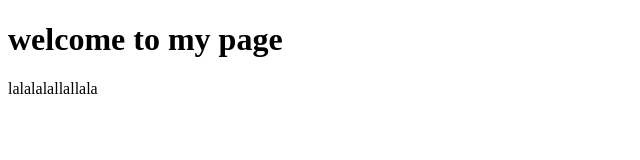
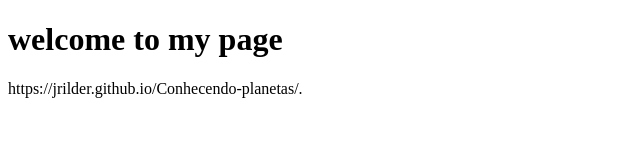
Before and after one commit to jrilder/jrilder.github.io, a plain HTML site: page index.html in a window 1280 px wide. Shown: the whole page, without its empty margins (0-640 px from the left). Drawn offline with Linux system fonts and the light colour scheme.

Commit message:
Update index.html

```diff
--- a/index.html
+++ b/index.html
@@ -6,7 +6,7 @@
          <body>
 
 <h1>welcome to my page</h1>
-<p>lalalalallallala</p>
+<p>https://jrilder.github.io/Conhecendo-planetas/.</p>
 
 </body>
 </html>
```
